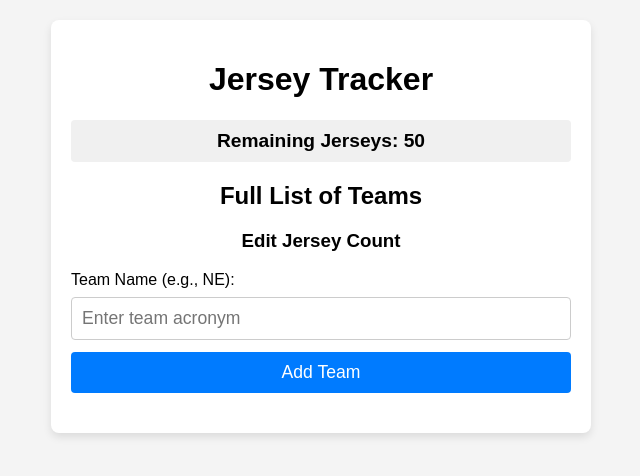
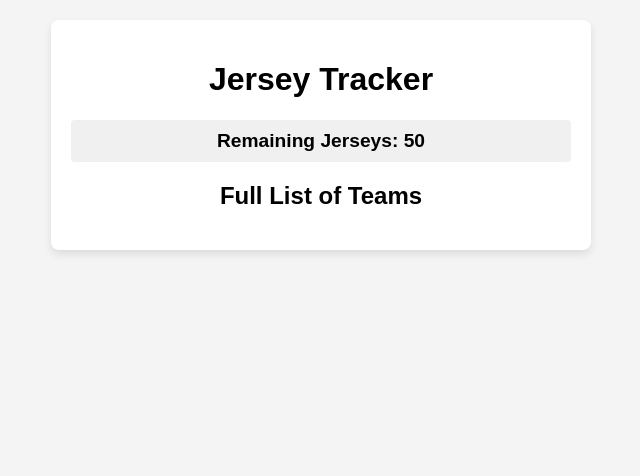
Before and after one commit to kettlebelle9000/jerseyapp, a plain HTML site: page index.html in a window 1280 px wide. Shown: the whole page, without its empty margins (319-959 px from the left). Drawn offline with Linux system fonts and the light colour scheme.

Commit message:
Update index.html

```diff
--- a/index.html
+++ b/index.html
@@ -18,15 +18,9 @@
   <h2>Full List of Teams</h2>
 
   <ul class="team-list" id="team-list">
-    <!-- The list of teams will go here -->
+    <!-- The list of teams will be populated here by JavaScript -->
   </ul>
 
-  <h3>Edit Jersey Count</h3>
-  <div class="input-container">
-    <label for="team-name">Team Name (e.g., NE):</label>
-    <input type="text" id="team-name" placeholder="Enter team acronym">
-    <button onclick="addTeam()">Add Team</button>
-  </div>
 </div>
 
 <script src="app.js"></script>
```
